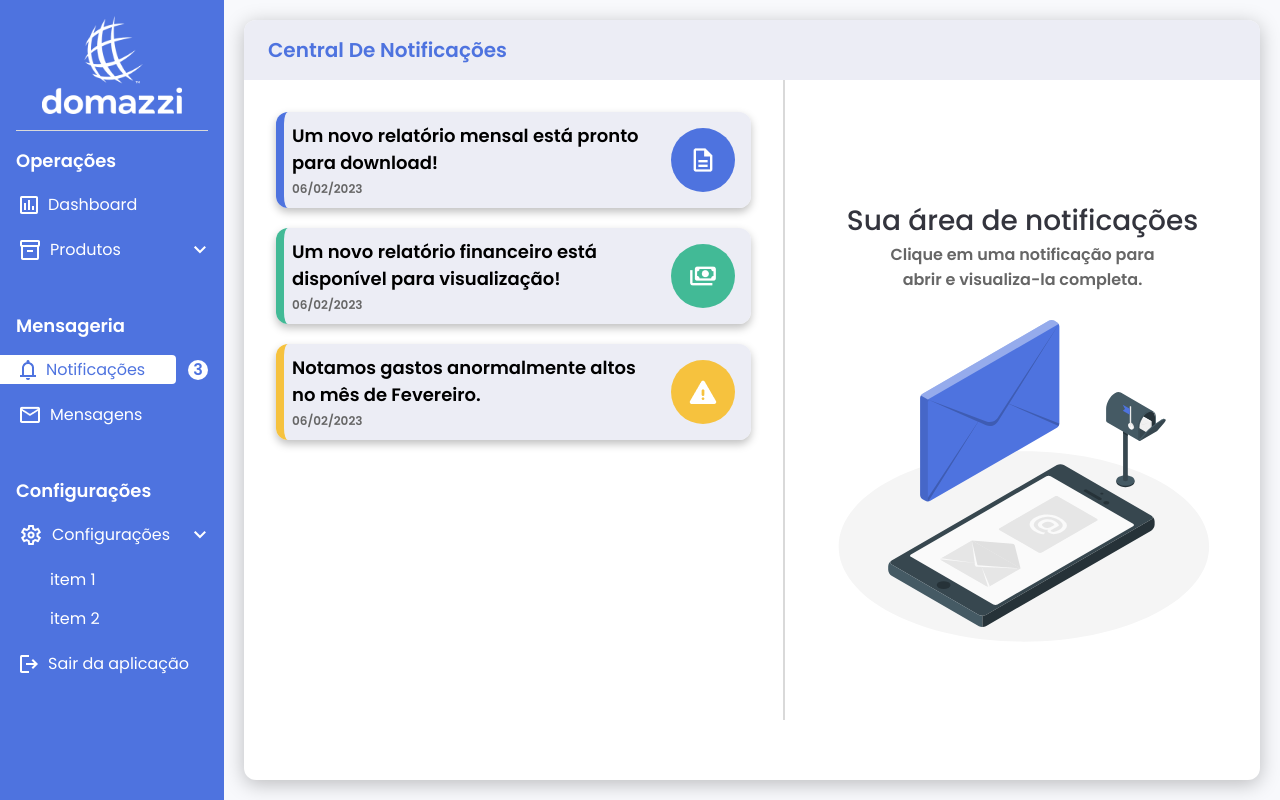
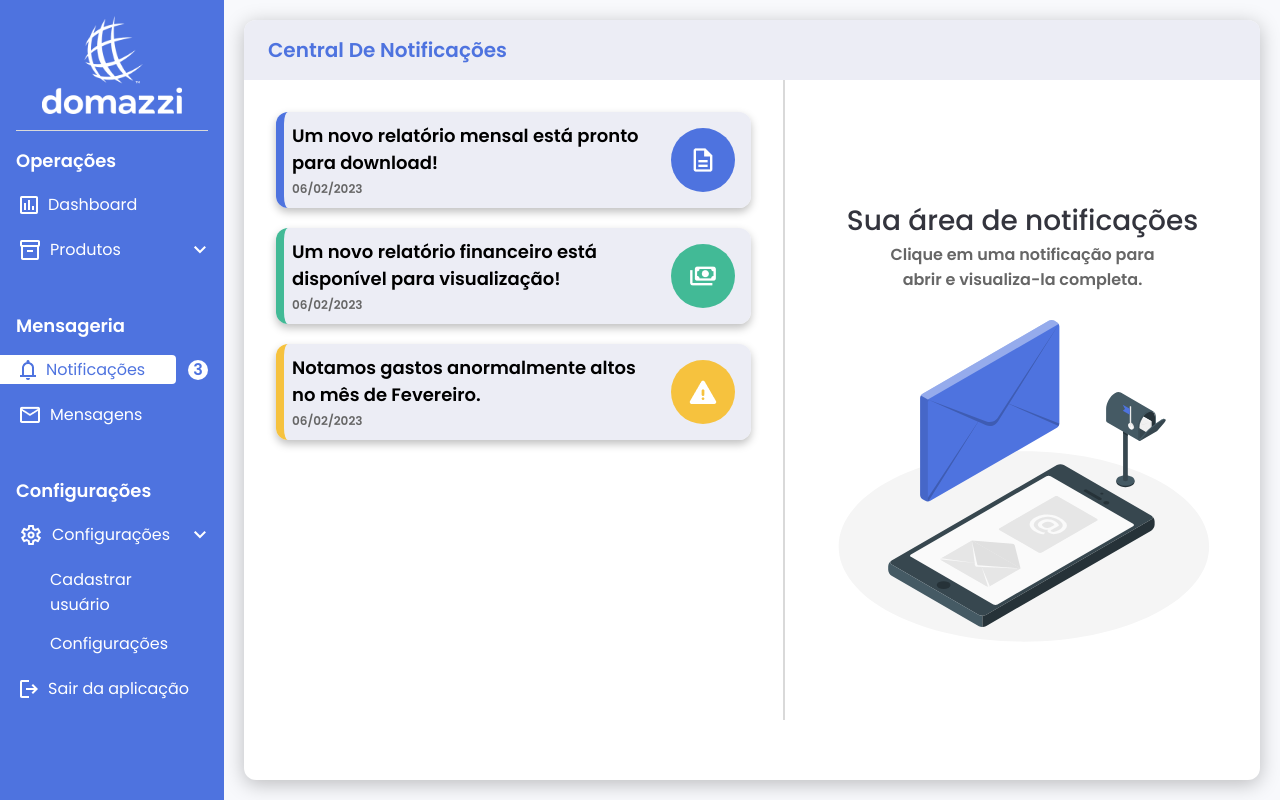
Before and after one commit to brunocd2/cd2-grafo-integrator-front, a React (Create React App) app: page /notificacoes in a window 1280 px wide. Both pictures are taken after a click on the element "Configurações". Built offline with nearby package versions, Linux system fonts and the light colour scheme.

Commit message:
feat(sidebar): update settings session labels

```diff
--- a/src/components/Menu/index.js
+++ b/src/components/Menu/index.js
@@ -169,10 +169,10 @@ export default function Menu({ hideRoutes }) {
                     onClick={() => handleNavigate('/produtos-cadastrados')}
                     className={location.pathname === '/produtos-cadastrados' ? 'active' : ''}
                   >
-                    item 1
+                    Cadastrar usuário
                   </span>
                   <span onClick={() => handleNavigate('/produtos-cadastrados')}>
-                    item 2
+                    Configurações
                   </span>
                 </div>
               }
```
